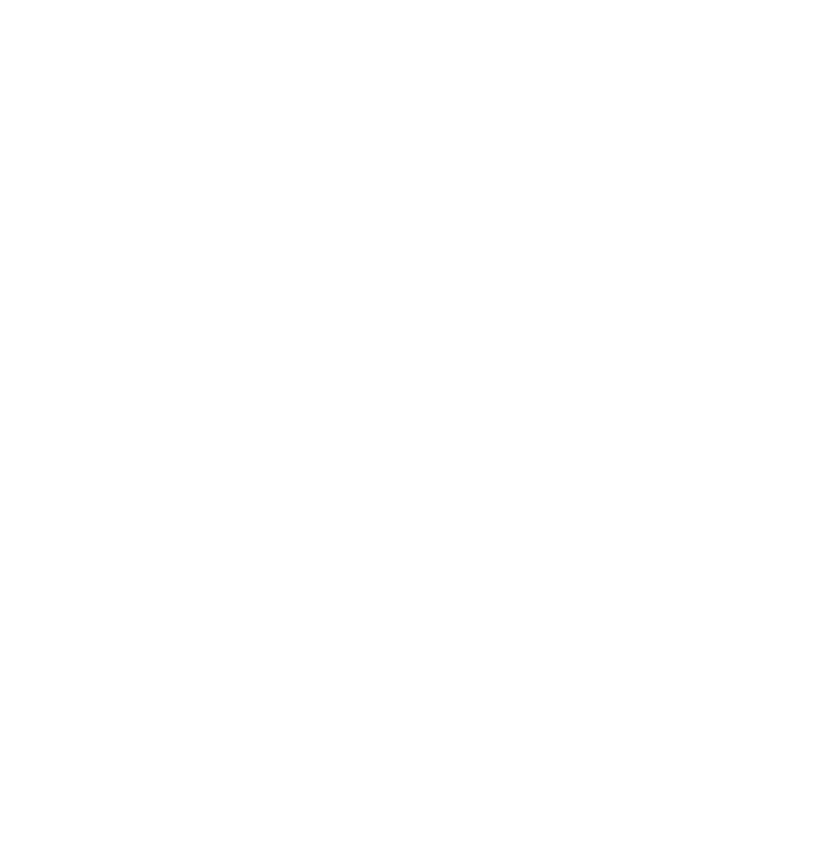
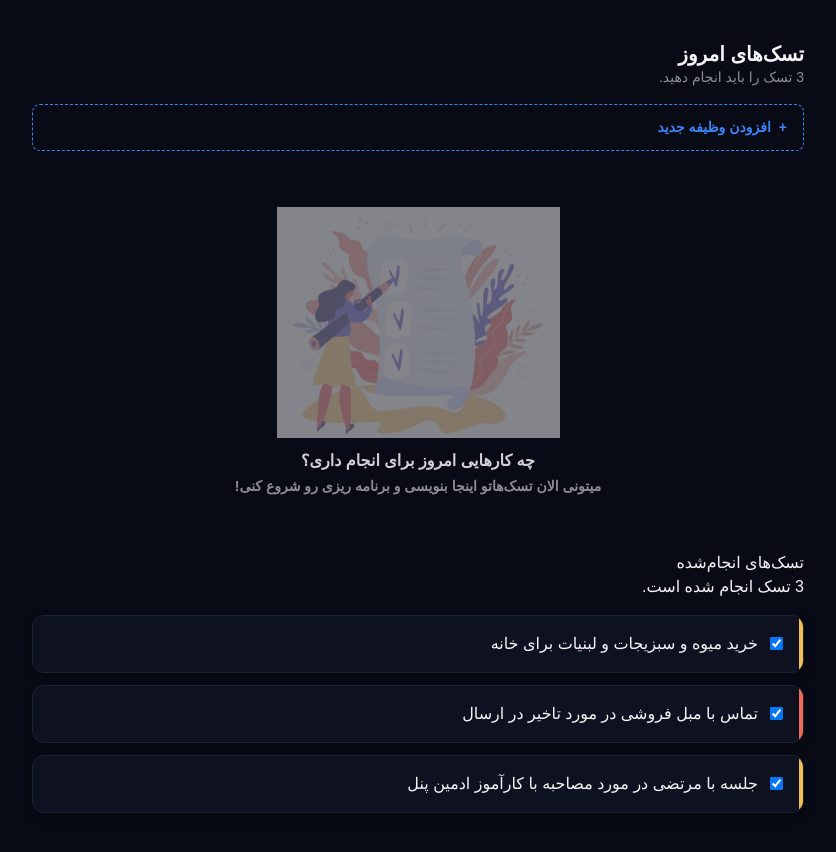
Before and after one commit to Sajjad-008/Quera_List-Project, a plain HTML site: page index.html in a window 1280 px wide. Shown: the whole page, without its empty margins (222-1058 px from the left). Before the commit the page ends 800 px from the top, so only its background shows below. Drawn offline with nearby package versions, Linux system fonts and the light colour scheme.

Commit message:
Update task manager UI and styles

```diff
--- /dev/null
+++ b/Src/css/fonts.css
@@ -0,0 +1,32 @@
+@font-face {
+  font-family: "Yekan Bakh";
+  src: url("../assets/fonts/YekanBakh-Regular.woff2") format("woff2");
+  font-weight: 400;
+  font-style: normal;
+  font-display: swap;
+}
+
+@font-face {
+  font-family: "Yekan Bakh";
+  src: url("../assets/fonts/YekanBakh-ExtraBold.woff2") format("woff2");
+  font-weight: 800;
+  font-style: normal;
+  font-display: swap;
+}
+
+html,
+body {
+  font-family: "Yekan Bakh", sans-serif;
+}
+:root {
+  --font-family: "Yekan Bakh", sans-serif;
+}
+
+html {
+  direction: rtl;
+  font-family: var(--font-family);
+}
+
+body {
+  font-family: var(--font-family);
+}
--- /dev/null
+++ b/Src/css/style.css
@@ -0,0 +1,243 @@
+* {
+  box-sizing: border-box;
+  margin: 0;
+  padding: 0;
+}
+
+/* تعریف متغیرهای رنگی برای تم روشن (پیش‌فرض) */
+:root {
+  --page-bg: #fafafa;
+  --text-primary: #171717;
+  --text-secondary: #7d7d7f;
+  --text-muted: #afaeb2;
+  --card-bg: #ffffff;
+  --card-border: #e5e7eb;
+  --button-color: #3b82f6;
+  --task-shadow: 0 1px 3px rgba(0, 0, 0, 0.05);
+}
+
+/* متغیرهای رنگی برای تم تاریک */
+body.theme-dark {
+  --page-bg: #080b15;
+  --text-primary: #f5f5f7;
+  --text-secondary: #d1d1d5;
+  --text-muted: #8b8c98;
+  --card-bg: #0d1120;
+  --card-border: #1a2238;
+  --button-color: #3b82f6;
+  --task-shadow: 0 4px 8px rgba(0, 0, 0, 0.25);
+}
+
+html,
+body {
+  width: 100%;
+  min-height: 100vh;
+  direction: rtl;
+  font-family: "Yekan Bakh", sans-serif;
+  background-color: var(--page-bg);
+  color: var(--text-primary);
+  transition:
+    background-color 0.2s ease,
+    color 0.2s ease;
+}
+
+/* ساختار اصلی صفحه */
+.task-page {
+  display: flex;
+  flex-direction: column;
+  gap: 32px;
+  width: 100%;
+  max-width: 820px;
+  margin: 0 auto;
+  padding: 40px 24px;
+}
+
+/* هدر صفحه */
+.task-page__header {
+  display: flex;
+  flex-direction: column;
+  align-items: flex-start;
+  text-align: right;
+  gap: 16px;
+  width: 100%;
+}
+
+.task-page__heading {
+  display: flex;
+  flex-direction: column;
+  align-items: flex-start;
+  gap: 4px;
+}
+
+.task-page__title {
+  font-size: 20px;
+  font-weight: 800;
+  line-height: 1.4;
+  color: var(--text-primary);
+}
+
+.task-page__description {
+  font-size: 14px;
+  font-weight: 400;
+  line-height: 1.4;
+  color: var(--text-muted);
+}
+
+.task-page__add-button {
+  display: flex;
+  align-items: center;
+  justify-content: flex-start;
+  gap: 8px;
+  width: 100%;
+  padding: 12px 16px;
+  border-radius: 8px;
+  border: 1px dashed var(--button-color);
+  background: transparent;
+  color: var(--button-color);
+  font-family: inherit;
+  font-size: 14px;
+  font-weight: 800;
+  cursor: pointer;
+}
+
+/* بخش حالت خالی (Empty State) */
+.empty-state {
+  display: flex;
+  flex-direction: column;
+  align-items: center;
+  width: 100%;
+  text-align: center;
+  padding: 24px 0;
+}
+
+.empty-state__image {
+  display: block;
+  width: 283px;
+  height: 232px;
+  max-width: 100%;
+  object-fit: contain;
+  opacity: 0.5;
+}
+
+.empty-state__content {
+  display: flex;
+  flex-direction: column;
+  align-items: center;
+  gap: 8px;
+  margin-top: 12px;
+}
+
+.empty-state__title {
+  color: var(--text-secondary);
+  font-size: 16px;
+  font-weight: 800;
+  line-height: 1.2;
+}
+
+.empty-state__description {
+  color: var(--text-muted);
+  font-size: 14px;
+  font-weight: 600;
+  line-height: 1.2;
+}
+
+/* بخش تسک‌های انجام‌شده */
+.completed-tasks {
+  display: flex;
+  flex-direction: column;
+  gap: 16px;
+}
+
+.completed-tasks__header {
+  text-align: right;
+  display: flex;
+  flex-direction: column;
+  gap: 6px;
+}
+
+.completed-tasks__title {
+  font-size: 20px;
+  font-weight: 800;
+  line-height: 1.2;
+  color: var(--text-primary);
+}
+
+.completed-tasks__description {
+  font-size: 14px;
+  font-weight: 400;
+  line-height: 1.2;
+  color: var(--text-muted);
+}
+
+.completed-tasks__list {
+  list-style: none;
+  display: flex;
+  flex-direction: column;
+  gap: 12px;
+}
+
+/* کارت تسک */
+.task-card {
+  position: relative;
+  overflow: hidden;
+  display: flex;
+  align-items: center;
+  justify-content: flex-start;
+  padding: 16px 20px 16px 16px;
+  border-radius: 12px;
+  border: 1px solid var(--card-border);
+  background-color: var(--card-bg);
+  box-shadow: var(--task-shadow);
+  transition:
+    background-color 0.2s ease,
+    border-color 0.2s ease;
+}
+
+/* نوار رنگی کارت (پیش‌فرض زرد / زوج‌ها نارنجی-قرمز) */
+.task-card::after {
+  content: "";
+  position: absolute;
+  top: 0;
+  right: 0;
+  width: 4px;
+  height: 100%;
+  background-color: #f2bd55;
+  border-radius: 0 12px 12px 0;
+}
+
+.task-card:nth-child(even)::after {
+  background-color: #ef6b55;
+}
+
+.task-card__content {
+  display: flex;
+  align-items: center;
+  gap: 12px;
+  cursor: pointer;
+  width: 100%;
+}
+
+.task-card__checkbox {
+  width: 18px;
+  height: 18px;
+  cursor: pointer;
+  accent-color: #3b82f6;
+  flex-shrink: 0;
+}
+
+.task-card__text {
+  flex: 1;
+  text-align: right;
+  font-size: 14px;
+  font-weight: 500;
+  color: var(--text-primary);
+  line-height: 1.5;
+}
+
+/* خط‌خوردگی تسک در صورت انجام */
+.task-card:has(.task-card__checkbox:checked) .task-card__text {
+  text-decoration: line-through;
+  text-decoration-thickness: 1px;
+  text-decoration-color: var(--text-secondary);
+  color: var(--text-secondary);
+}
--- a/index.html
+++ b/index.html
@@ -1,18 +1,80 @@
 <!doctype html>
-<html lang="en">
+<html lang="fa" dir="rtl">
   <head>
     <meta charset="UTF-8" />
     <meta name="viewport" content="width=device-width, initial-scale=1.0" />
+    <link rel="stylesheet" href="./Src/css/fonts.css" />
+    <link rel="stylesheet" href="./Src/css/style.css" />
+
     <script src="https://cdn.jsdelivr.net/npm/@tailwindcss/browser@4"></script>
-    <title>Document</title>
+    <title>مدیریت تسک‌ها</title>
   </head>
-  <body>
-    <header>
-      <aside></aside>
-    </header>
-    <main></main>
-    <script src="Src/js/main.js"></script>
+  <body class="theme-dark">
+    <main class="task-page">
+      <header class="task-page__header">
+        <div>
+          <h1 class="task-page__title">تسک‌های امروز</h1>
+          <p class="task-page__description">3 تسک را باید انجام دهید.</p>
+        </div>
+        <button type="button" class="task-page__add-button">
+          <span>+</span>
+          <span>افزودن وظیفه جدید</span>
+        </button>
+      </header>
+
+      <section class="today-tasks" aria-labelledby="today-tasks-title">
+        <div class="empty-state">
+          <img
+            src="./Src/assets/images/no-tasks.jpg"
+            alt="بدون تسک"
+            class="empty-state__image"
+          />
+          <div class="empty-state__content">
+            <h2 id="today-tasks-title" class="empty-state__title">
+              چه کارهایی امروز برای انجام داری؟
+            </h2>
+            <p class="empty-state__description">
+              میتونی الان تسک‌هاتو اینجا بنویسی و برنامه ریزی رو شروع کنی!
+            </p>
+          </div>
+        </div>
+      </section>
+
+      <section class="completed-tasks" aria-labelledby="completed-tasks-title">
+        <div class="completed-tasks__header">
+          <div>
+            <h2 id="completed-tasks-title">تسک‌های انجام‌شده</h2>
+            <p>3 تسک انجام شده است.</p>
+          </div>
+        </div>
+
+        <ul class="completed-tasks__list">
+          <li class="task-card">
+            <label class="task-card__content">
+              <input type="checkbox" checked />
+              <span>خرید میوه و سبزیجات و لبنیات برای خانه </span>
+            </label>
+          </li>
+
+          <li class="task-card">
+            <label class="task-card__content">
+              <input type="checkbox" checked />
+              <span>تماس با مبل فروشی در مورد تاخیر در ارسال </span>
+            </label>
+          </li>
+
+          <li class="task-card">
+            <label class="task-card__content">
+              <input type="checkbox" checked />
+              <span>جلسه با مرتضی در مورد مصاحبه با کارآموز ادمین پنل</span>
+            </label>
+          </li>
+        </ul>
+      </section>
+    </main>
+
     <script src="Src/js/storage.js"></script>
     <script src="Src/js/tasks.js"></script>
+    <script src="Src/js/main.js"></script>
   </body>
 </html>
```
Also changed, not shown: Src/assets/fonts/YekanBakh-ExtraBold.woff2 (added), Src/assets/fonts/YekanBakh-Regular.woff2 (added), Src/assets/images/no-tasks.jpg (added), 3 other files.
